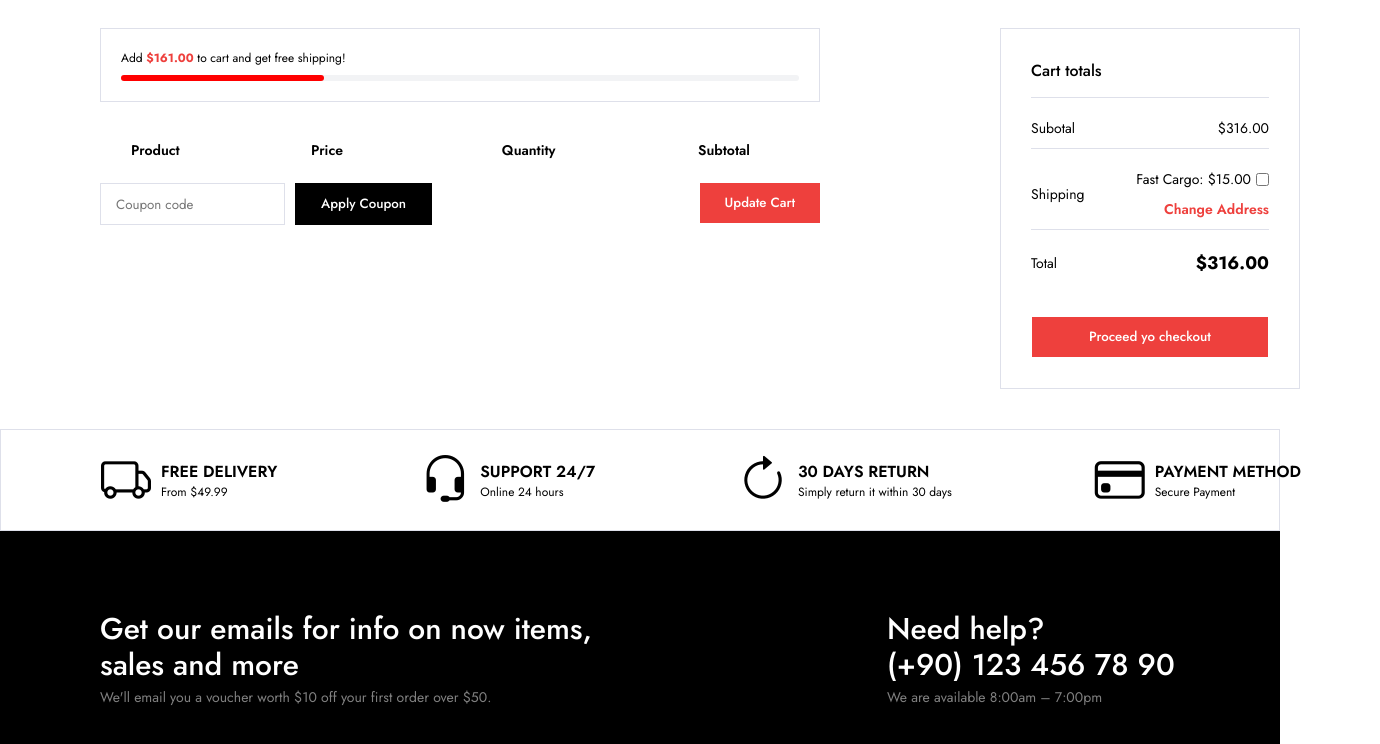
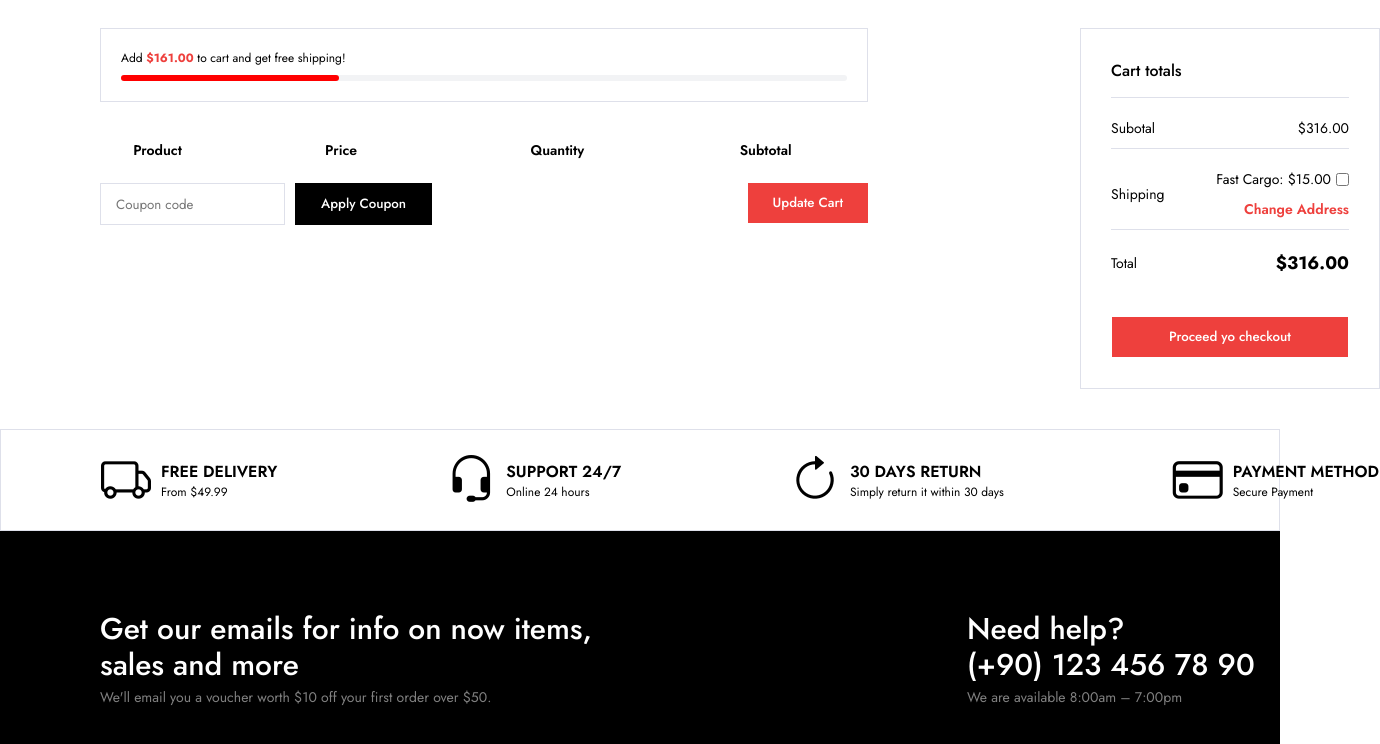
Before and after one commit to ertugrularc/e-ticaret, a website with bundled scripts: page cart.html in a window 1280 px wide. Shown: the part 139-883 px from the top of the page, 1380 px wide, since content can reach past the window. Built offline with nearby package versions, Linux system fonts and the light colour scheme; a web font is replaced by a local one.

Commit message:
saçma bir şeyi düzeltme

```diff
--- a/css/base.css
+++ b/css/base.css
@@ -25,7 +25,7 @@ p {
   margin: 0;
 }
 .container {
-  max-width: 1200px;
+  max-width: 1700px;
   width: 100%;
   margin:0 100px;
 }
```
